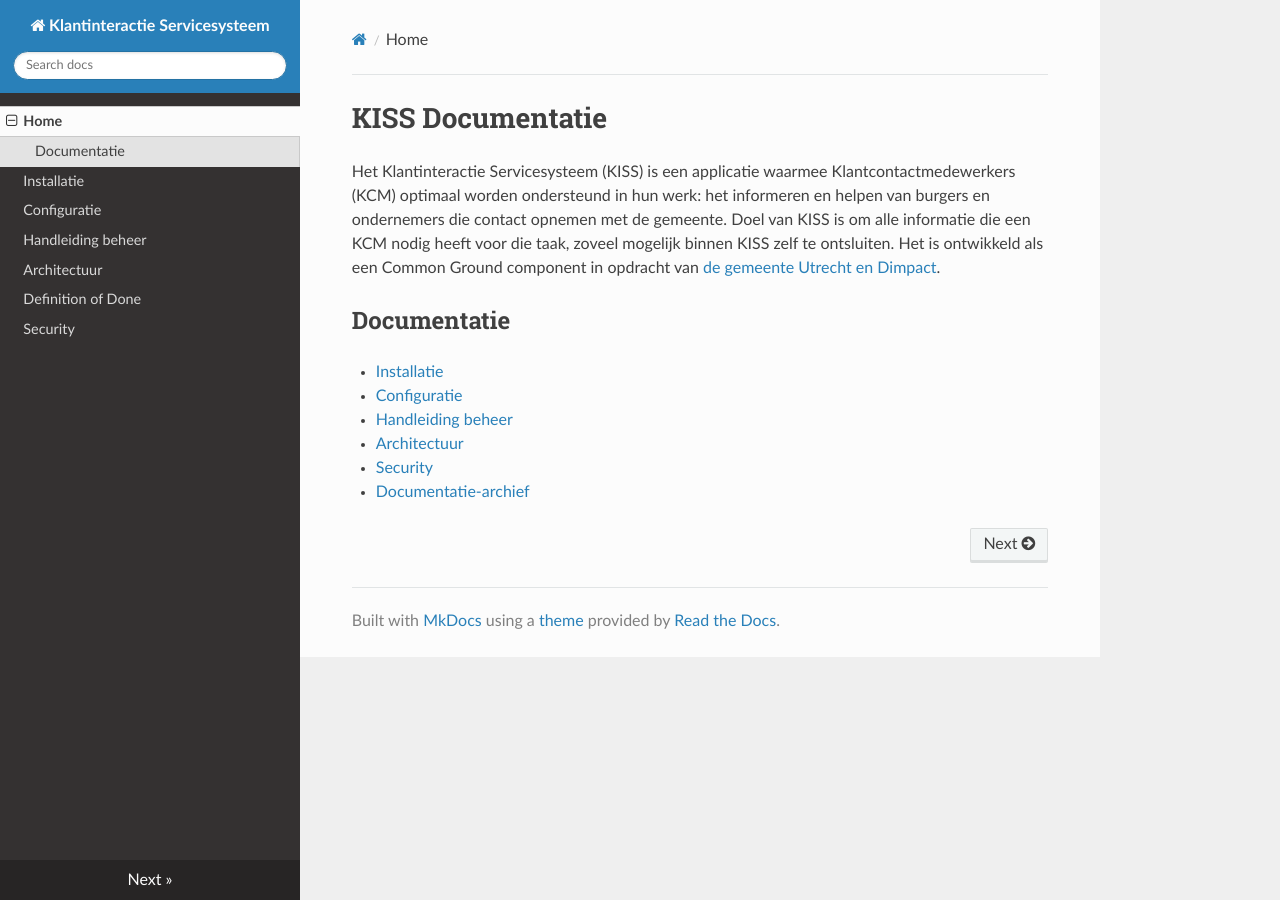
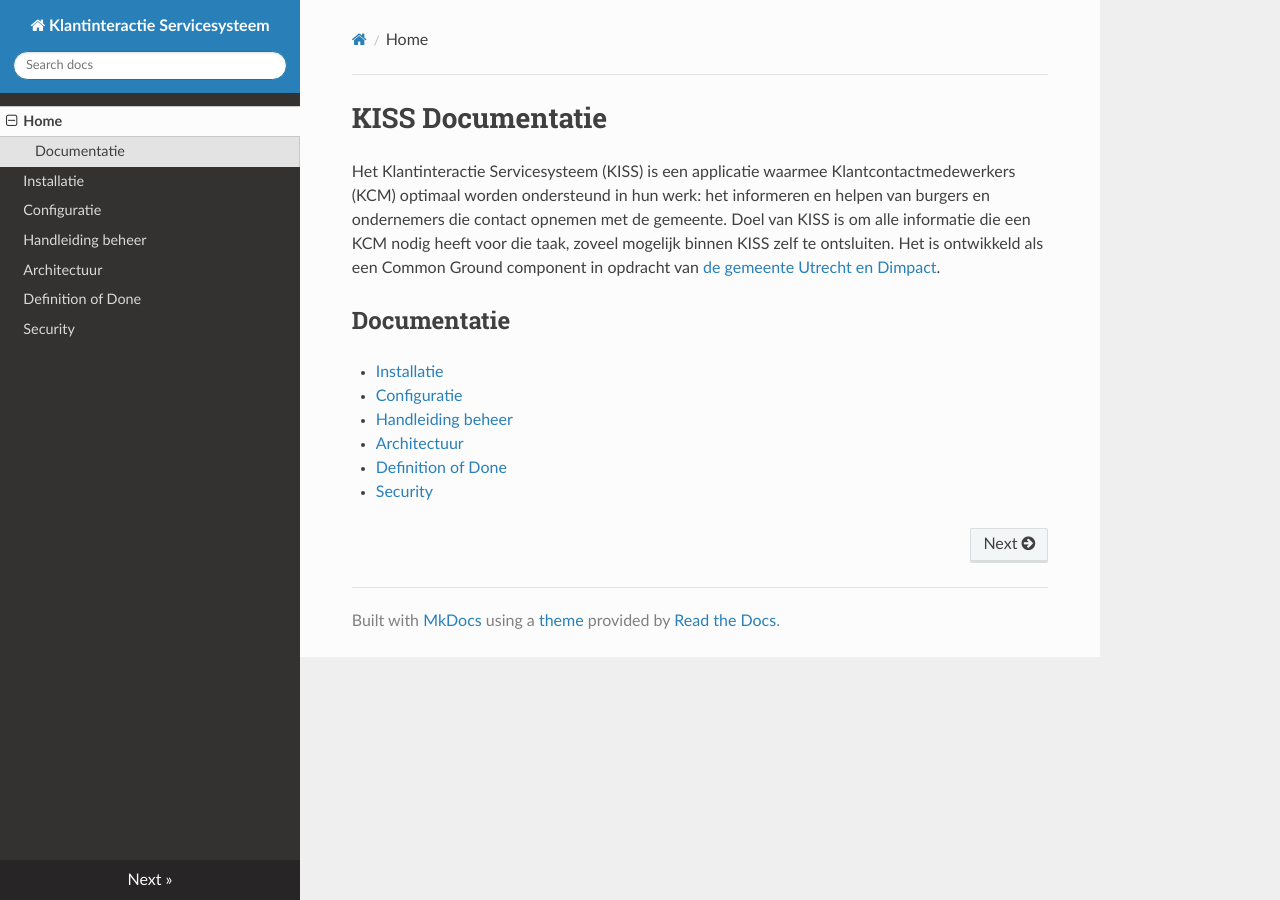
Before and after one commit to Klantinteractie-Servicesysteem/.github, an MkDocs documentation site: the page built from docs/index.md, in a window 1280 px wide. Built offline with MkDocs 1.6.1, drawn with Linux system fonts in a browser that asks for light colours; nearby versions of some CDN libraries.

Commit message:
Update index.md
Inhoudsopgave gelijk getrokken met RTD. Link naar .oldDocs verwijderd.

```diff
--- a/docs/index.md
+++ b/docs/index.md
@@ -7,5 +7,5 @@ Het Klantinteractie Servicesysteem (KISS) is een applicatie waarmee Klantcontact
 - [Configuratie](CONFIGURATIE.md)
 - [Handleiding beheer](MANUAL.md)
 - [Architectuur](Architectuur.md)
+- [Definition of Done](DEFINITIONOFDONE.md)
 - [Security](SECURITY.md)
-- [Documentatie-archief](https://kiss-oldDocs.readthedocs.io/)
```
